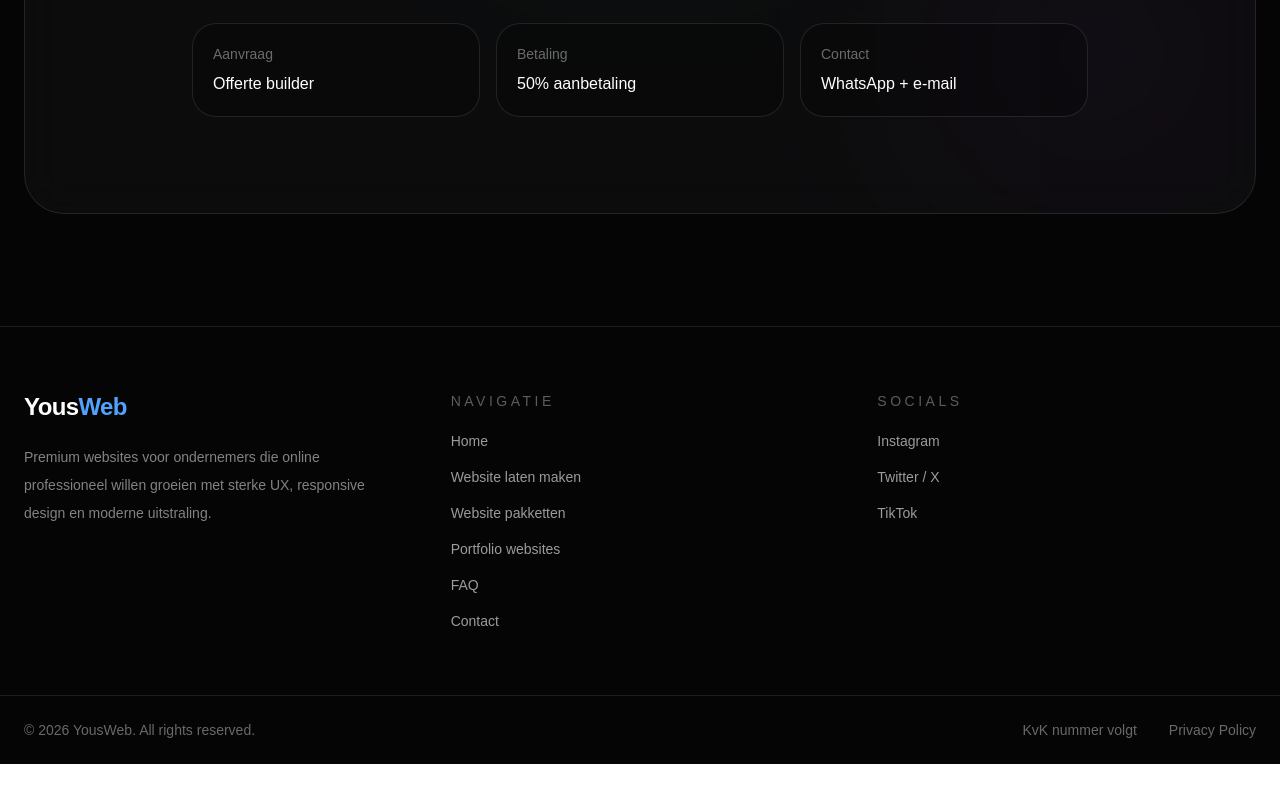
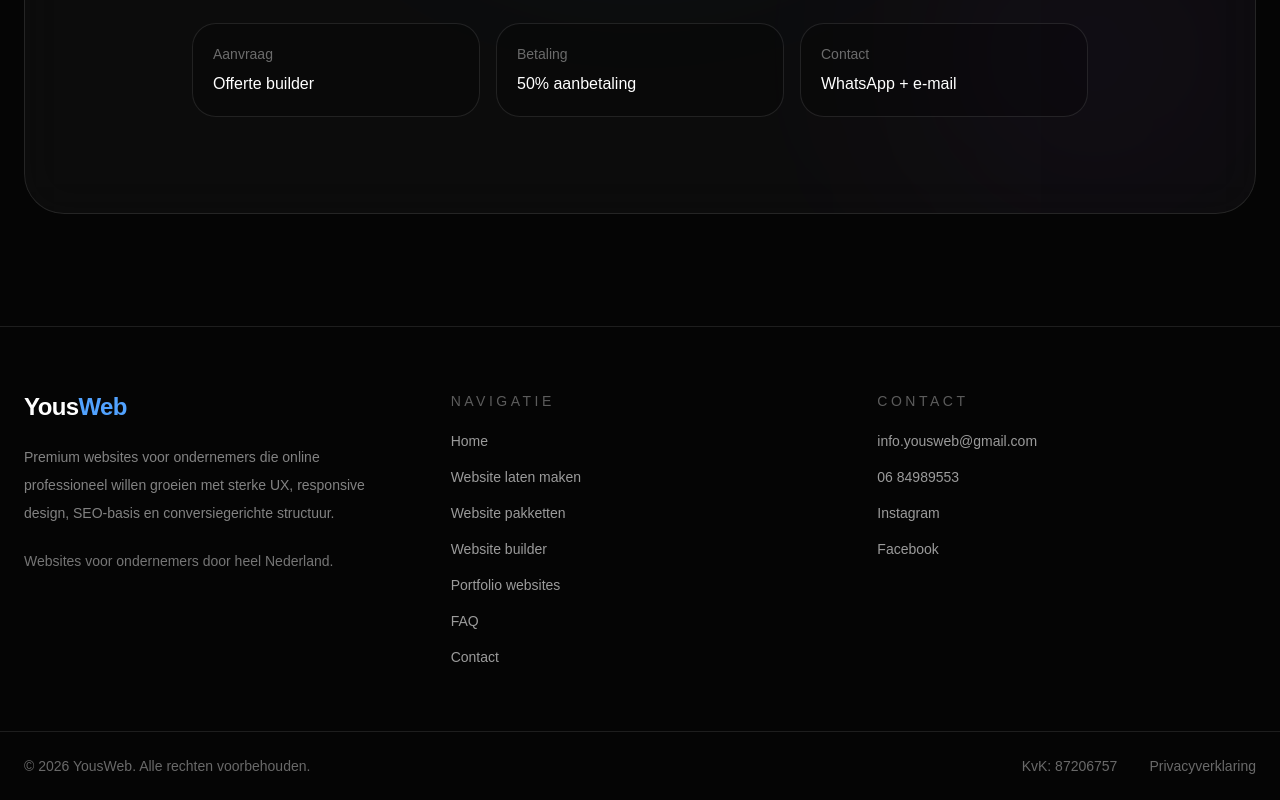
Before and after one commit to youswebnl/yousweb, a Next.js app: page / in a window 1280 px wide. Shown: the part 6647-7447 px from the top of the page. Before the commit the page ends 7411 px from the top, so only its background shows below. Built offline with nearby package versions, Linux system fonts and the light colour scheme.

Commit message:
Improve footer trust and local SEO signals

```diff
--- a/components/Footer.tsx
+++ b/components/Footer.tsx
@@ -8,8 +8,13 @@ export default function Footer() {
           </h3>
 
           <p className="mt-5 max-w-sm text-sm leading-7 text-white/50">
-            Premium websites voor ondernemers die online professioneel willen groeien
-            met sterke UX, responsive design en moderne uitstraling.
+            Premium websites voor ondernemers die online professioneel willen
+            groeien met sterke UX, responsive design, SEO-basis en
+            conversiegerichte structuur.
+          </p>
+
+          <p className="mt-5 text-sm leading-7 text-white/45">
+            Websites voor ondernemers door heel Nederland.
           </p>
         </div>
 
@@ -19,28 +24,31 @@ export default function Footer() {
           </p>
 
           <div className="flex flex-col gap-4 text-sm text-white/60">
-            <a href="#" className="transition hover:text-white">
+            <a href="/" className="transition hover:text-white">
               Home
             </a>
 
-<a href="/website-laten-maken" className="transition hover:text-white">
-  Website laten maken
-</a>
+            <a href="/website-laten-maken" className="transition hover:text-white">
+              Website laten maken
+            </a>
 
-
-            <a href="#prijzen" className="transition hover:text-white">
+            <a href="/#prijzen" className="transition hover:text-white">
               Website pakketten
             </a>
 
+            <a href="/website-builder" className="transition hover:text-white">
+              Website builder
+            </a>
+
             <a href="/portfolio-websites" className="transition hover:text-white">
-  Portfolio websites
-</a>
+              Portfolio websites
+            </a>
 
-            <a href="#faq" className="transition hover:text-white">
+            <a href="/#faq" className="transition hover:text-white">
               FAQ
             </a>
 
-            <a href="#contact" className="transition hover:text-white">
+            <a href="/#contact" className="transition hover:text-white">
               Contact
             </a>
           </div>
@@ -48,20 +56,37 @@ export default function Footer() {
 
         <div>
           <p className="mb-5 text-sm font-medium uppercase tracking-[0.25em] text-white/35">
-            Socials
+            Contact
           </p>
 
           <div className="flex flex-col gap-4 text-sm text-white/60">
-            <a href="#" className="transition hover:text-white">
+            <a
+              href="mailto:info.yousweb@gmail.com"
+              className="transition hover:text-white"
+            >
+              info.yousweb@gmail.com
+            </a>
+
+            <a href="tel:+31684989553" className="transition hover:text-white">
+              06 84989553
+            </a>
+
+            <a
+              href="https://www.instagram.com/youswebNL"
+              target="_blank"
+              rel="noopener noreferrer"
+              className="transition hover:text-white"
+            >
               Instagram
             </a>
 
-            <a href="#" className="transition hover:text-white">
-              Twitter / X
-            </a>
-
-            <a href="#" className="transition hover:text-white">
-              TikTok
+            <a
+              href="https://www.facebook.com/share/18GZb6QM2R/"
+              target="_blank"
+              rel="noopener noreferrer"
+              className="transition hover:text-white"
+            >
+              Facebook
             </a>
           </div>
         </div>
@@ -69,13 +94,13 @@ export default function Footer() {
 
       <div className="border-t border-white/10">
         <div className="mx-auto flex max-w-7xl flex-col gap-4 px-6 py-6 text-sm text-white/40 md:flex-row md:items-center md:justify-between">
-          <p>© 2026 YousWeb. All rights reserved.</p>
+          <p>© 2026 YousWeb. Alle rechten voorbehouden.</p>
 
           <div className="flex flex-col gap-3 md:flex-row md:items-center md:gap-8">
-            <p>KvK nummer volgt</p>
+            <p>KvK: 87206757</p>
 
-            <a href="#" className="transition hover:text-white">
-              Privacy Policy
+            <a href="/privacyverklaring" className="transition hover:text-white">
+              Privacyverklaring
             </a>
           </div>
         </div>
```
